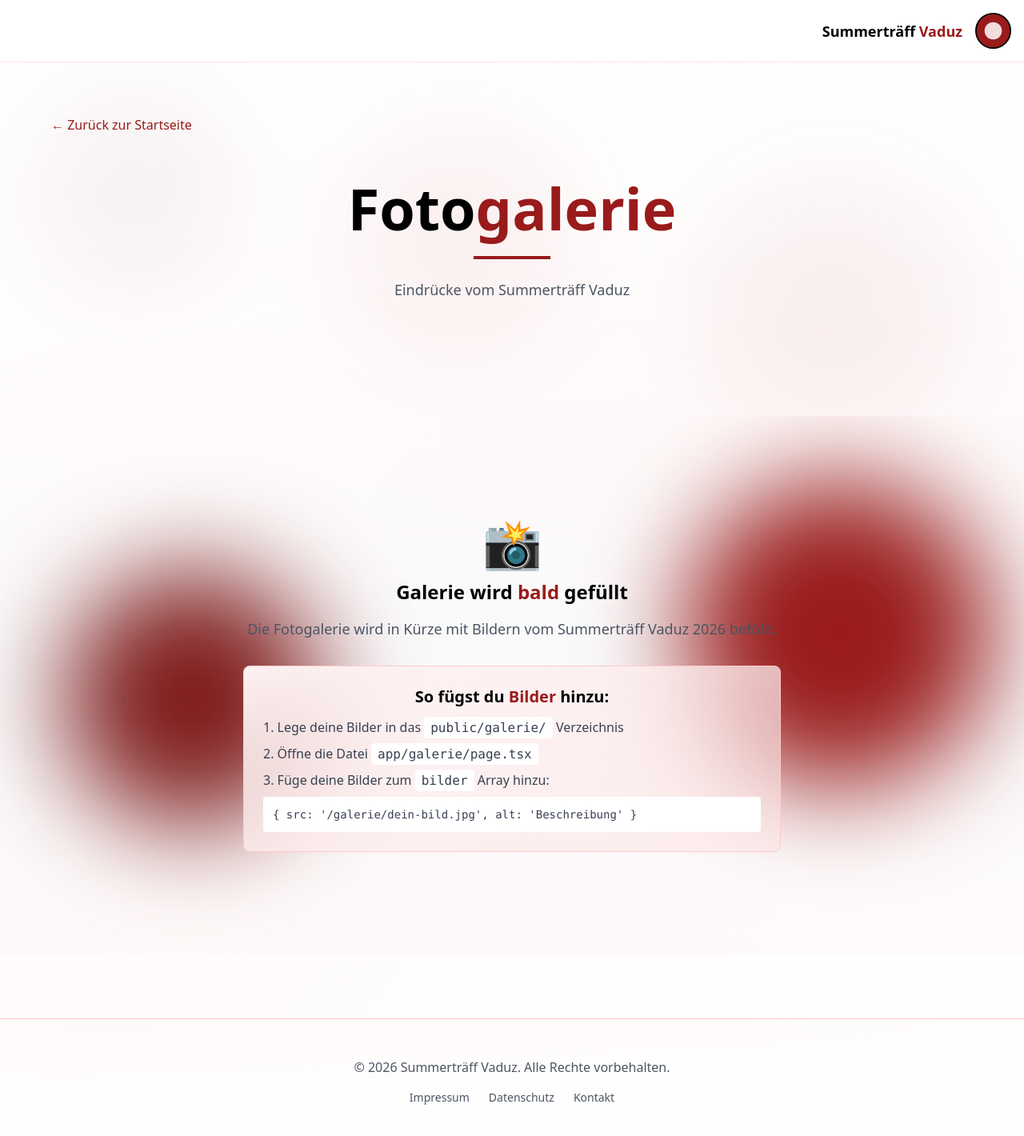
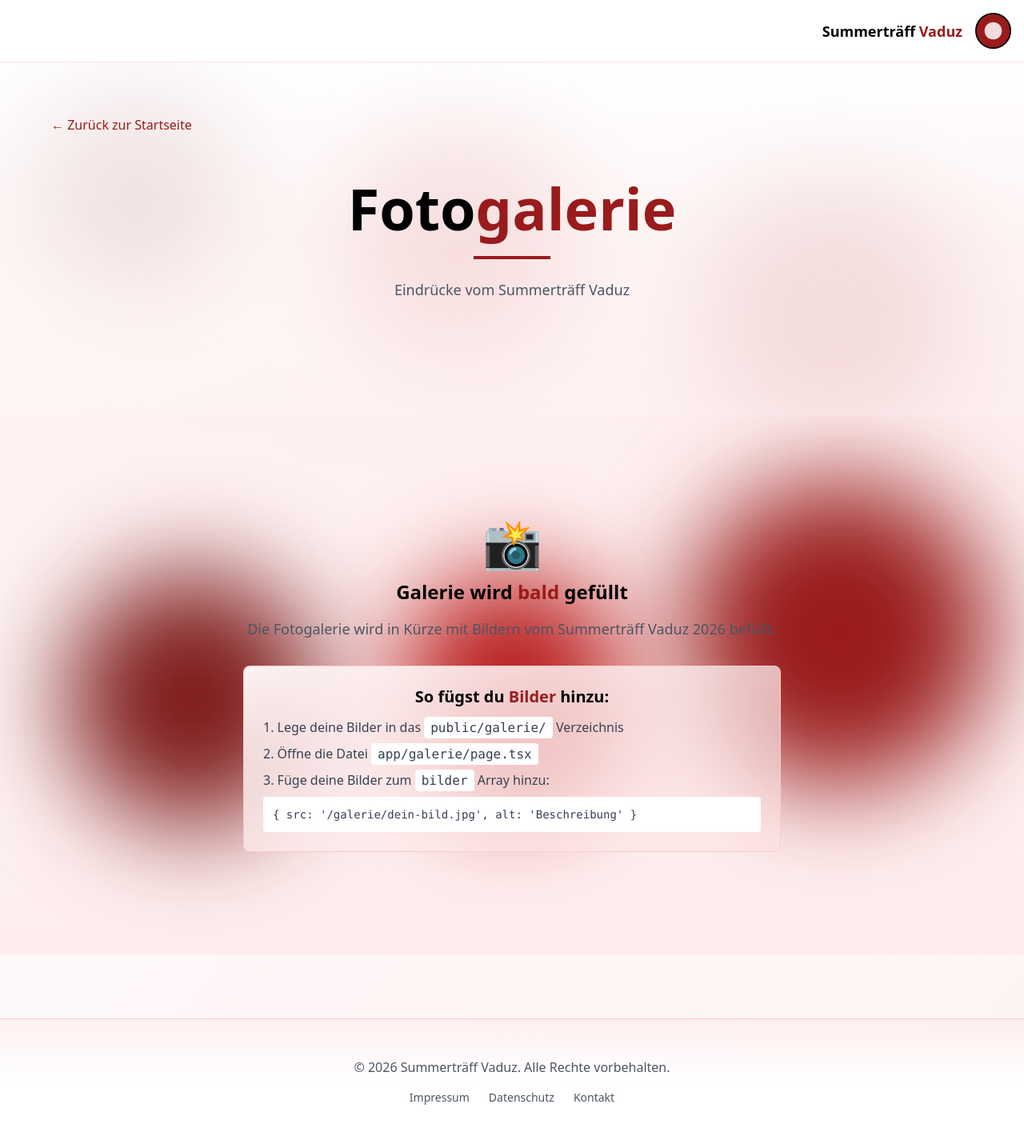
Before and after one commit to Delia-Gig/marketingpage, a Next.js app: page /galerie in a window 1280 px wide. Shown: the top 1420 px of the page at 80% size. Built offline with nearby package versions, Linux system fonts and the light colour scheme.

Commit message:
Farbverlauf hinzugefügt

```diff
--- a/app/galerie/page.tsx
+++ b/app/galerie/page.tsx
@@ -10,11 +10,11 @@ export default function Galerie() {
   ]
 
   return (
-    <main className="min-h-screen bg-gradient-to-br from-white via-red-50/30 to-white">
+    <main className="min-h-screen bg-gradient-to-br from-white via-red-50/60 to-red-100/40">
       {/* Hero Section */}
-      <section className="relative py-20 px-4 bg-gradient-to-b from-white to-red-50/20 overflow-hidden">
+      <section className="relative py-20 px-4 bg-gradient-to-b from-white via-red-50/50 to-red-100/30 overflow-hidden">
         {/* Background decorative elements */}
-        <div className="absolute inset-0 opacity-5">
+        <div className="absolute inset-0 opacity-10">
           <div className="absolute top-10 left-10 w-64 h-64 bg-red-900 rounded-full blur-3xl"></div>
           <div className="absolute top-40 right-20 w-80 h-80 bg-red-800 rounded-full blur-3xl"></div>
           <div className="absolute bottom-20 left-1/3 w-72 h-72 bg-red-700 rounded-full blur-3xl"></div>
@@ -43,11 +43,12 @@ export default function Galerie() {
       </section>
 
       {/* Gallery Section */}
-      <section className="relative py-12 px-4 bg-gradient-to-b from-red-50/20 via-gray-50 to-red-50/30 overflow-hidden">
+      <section className="relative py-12 px-4 bg-gradient-to-b from-red-100/40 via-red-50/60 to-red-100/50 overflow-hidden">
         {/* Background decorative elements */}
-        <div className="absolute inset-0 opacity-3">
+        <div className="absolute inset-0 opacity-8">
           <div className="absolute top-20 right-10 w-96 h-96 bg-red-800 rounded-full blur-3xl"></div>
           <div className="absolute bottom-40 left-20 w-80 h-80 bg-red-900 rounded-full blur-3xl"></div>
+          <div className="absolute top-1/2 left-1/2 transform -translate-x-1/2 -translate-y-1/2 w-72 h-72 bg-red-700 rounded-full blur-3xl"></div>
         </div>
         <div className="relative z-10 max-w-7xl mx-auto">
           {bilder.length > 0 ? (
@@ -100,7 +101,7 @@ export default function Galerie() {
       </section>
 
       {/* Footer */}
-      <footer className="relative py-12 px-4 bg-gradient-to-b from-red-50/20 to-white border-t border-red-200 mt-20">
+      <footer className="relative py-12 px-4 bg-gradient-to-b from-red-100/30 via-white to-white border-t border-red-200 mt-20">
         <div className="max-w-6xl mx-auto text-center">
           <p className="text-gray-600 mb-4">
             © 2026 Summerträff Vaduz. Alle Rechte vorbehalten.
```
